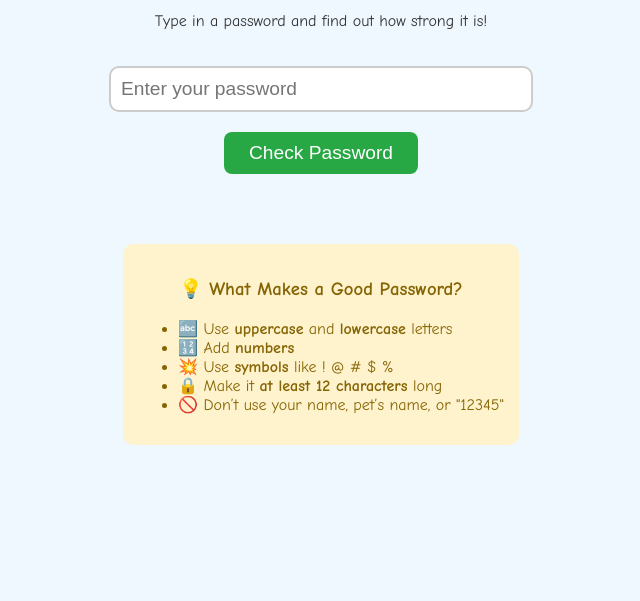
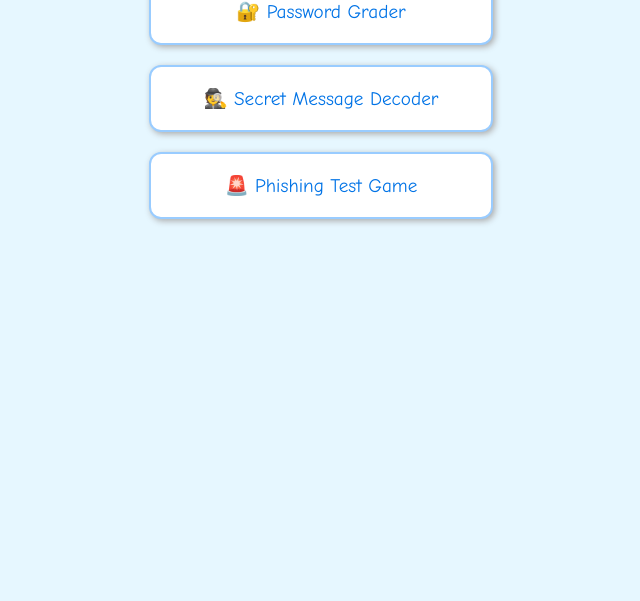
Before and after one commit to akalbfell-impelix/CareerDay, a plain HTML site: page index.html in a window 1280 px wide. Shown: the part 199-800 px from the top of the page, without its empty margins (319-959 px from the left). Drawn offline with Linux system fonts and the light colour scheme.

Commit message:
Update index.html

```diff
--- a/index.html
+++ b/index.html
@@ -2,122 +2,50 @@
 <html lang="en">
 <head>
   <meta charset="UTF-8">
-  <title>🔐 Password Grader</title>
+  <title>Career Day Activities</title>
   <style>
     body {
       font-family: 'Comic Sans MS', sans-serif;
-      background-color: #f0f8ff;
+      background-color: #e6f7ff;
       text-align: center;
-      padding: 30px;
-      color: #333;
+      padding: 50px;
     }
     h1 {
-      color: #0a75ad;
-      font-size: 2.5em;
+      color: #005a9c;
     }
-    input[type="password"] {
+    .link-box {
+      margin: 20px auto;
+      padding: 20px;
+      width: 300px;
+      background-color: white;
+      border-radius: 12px;
+      border: 2px solid #99ccff;
+      box-shadow: 2px 2px 6px #aaa;
+    }
+    a {
+      text-decoration: none;
       font-size: 1.2em;
-      padding: 10px;
-      width: 80%;
-      max-width: 400px;
-      margin-top: 20px;
-      border-radius: 10px;
-      border: 2px solid #ccc;
+      color: #0073e6;
     }
-    button {
-      font-size: 1.2em;
-      padding: 10px 25px;
-      margin-top: 20px;
-      border: none;
-      border-radius: 8px;
-      background-color: #28a745;
-      color: white;
-      cursor: pointer;
-    }
-    button:hover {
-      background-color: #218838;
-    }
-    #grade {
-      font-size: 2.2em;
-      margin-top: 30px;
-    }
-    .grade-A { color: green; }
-    .grade-B { color: blue; }
-    .grade-C { color: orange; }
-    .grade-D { color: orangered; }
-    .grade-F { color: red; }
-    #tips {
-      background-color: #fff3cd;
-      color: #856404;
-      padding: 15px;
-      margin-top: 40px;
-      border-radius: 10px;
-      display: inline-block;
-      max-width: 500px;
+    a:hover {
+      text-decoration: underline;
     }
   </style>
 </head>
 <body>
-  <h1>Middlegate<h1>
-  <h1>🔐 Password Grader</h1>
-  <p>Type in a password and find out how strong it is!</p>
+  <h1>👨‍💻 Welcome to Career Day!</h1>
+  <p>Choose an activity below:</p>
 
-  <input type="password" id="password" placeholder="Enter your password" />
-  <br>
-  <button onclick="gradePassword()">Check Password</button>
-
-  <div id="grade" class=""></div>
-  <p id="explanation"></p>
-
-  <div id="tips">
-    <h3>💡 What Makes a Good Password?</h3>
-    <ul style="text-align: left;">
-      <li>🔤 Use <strong>uppercase</strong> and <strong>lowercase</strong> letters</li>
-      <li>🔢 Add <strong>numbers</strong></li>
-      <li>💥 Use <strong>symbols</strong> like ! @ # $ %</li>
-      <li>🔒 Make it <strong>at least 12 characters</strong> long</li>
-      <li>🚫 Don’t use your name, pet’s name, or "12345"</li>
-    </ul>
+  <div class="link-box">
+    <a href="PasswordGrader.html">🔐 Password Grader</a>
   </div>
 
-  <script>
-    function gradePassword() {
-      const pwd = document.getElementById("password").value;
-      const length = pwd.length;
-      const hasUpper = /[A-Z]/.test(pwd);
-      const hasLower = /[a-z]/.test(pwd);
-      const hasDigit = /[0-9]/.test(pwd);
-      const hasSymbol = /[^A-Za-z0-9]/.test(pwd);
-      const typesUsed = [hasUpper, hasLower, hasDigit, hasSymbol].filter(Boolean).length;
+  <div class="link-box">
+    <a href="PasswordDecoder.html">🕵️ Secret Message Decoder</a>
+  </div>
 
-      let grade = "F";
-      let explanation = "❌ Very weak password. Use more types of characters!";
-      let cssClass = "grade-F";
-
-      if (length >= 12 && typesUsed >= 3) {
-        grade = "A ✅";
-        explanation = "🎉 Strong password! Great job using a mix of characters.";
-        cssClass = "grade-A";
-      } else if (length < 12 && typesUsed >= 3) {
-        grade = "B 👍";
-        explanation = "Good password, but try making it longer!";
-        cssClass = "grade-B";
-      } else if (length >= 8 && typesUsed >= 2) {
-        grade = "C 😐";
-        explanation = "Okay password. Try adding more types of characters.";
-        cssClass = "grade-C";
-      } else if (length < 8 && typesUsed >= 2) {
-        grade = "D 😬";
-        explanation = "Too short. Try at least 8 characters.";
-        cssClass = "grade-D";
-      }
-
-      const gradeDiv = document.getElementById("grade");
-      gradeDiv.textContent = `Grade: ${grade}`;
-      gradeDiv.className = cssClass;
-
-      document.getElementById("explanation").textContent = explanation;
-    }
-  </script>
+  <div class="link-box">
+    <a href="PhishingTest.html">🚨 Phishing Test Game</a>
+  </div>
 </body>
 </html>
```
